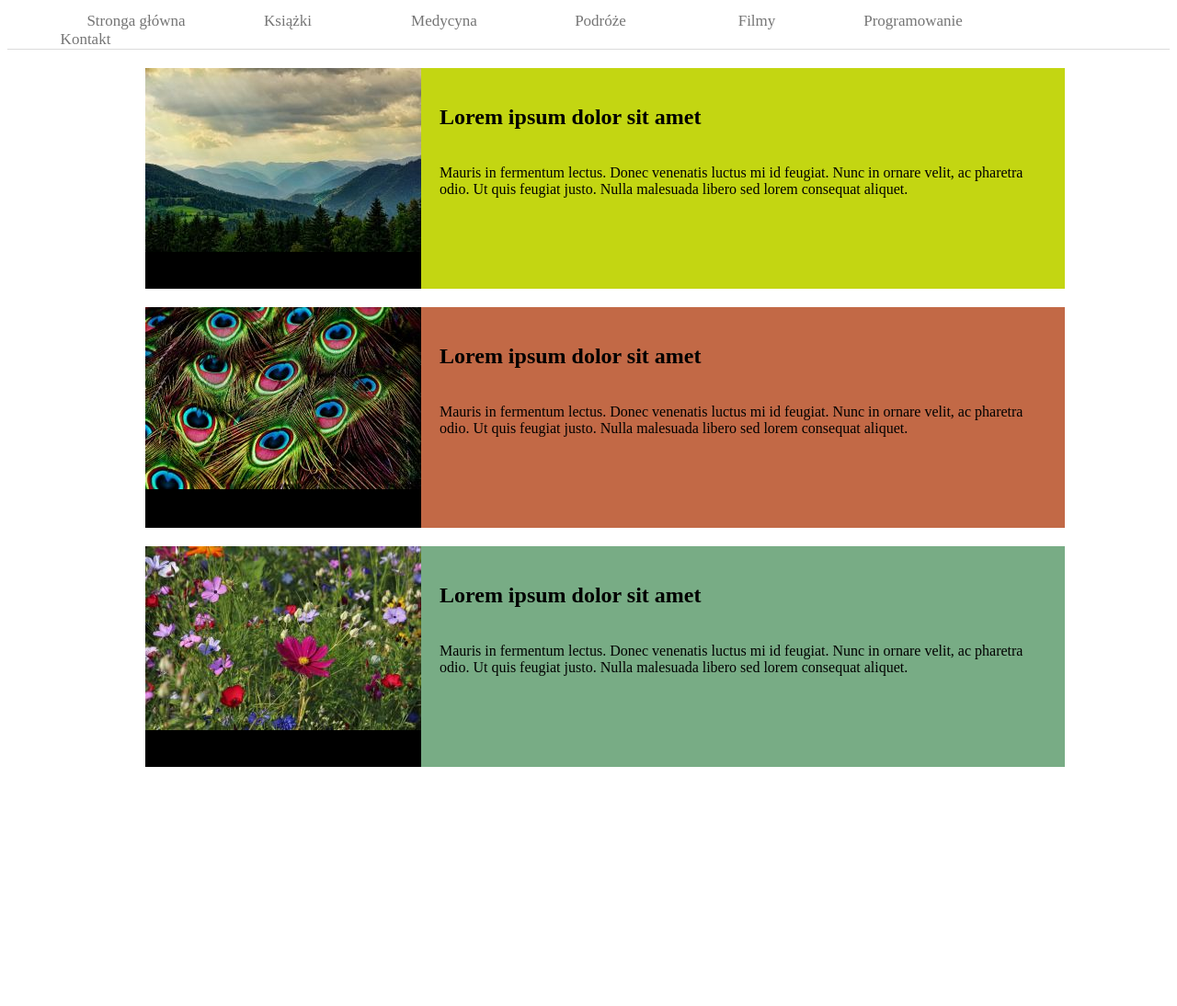
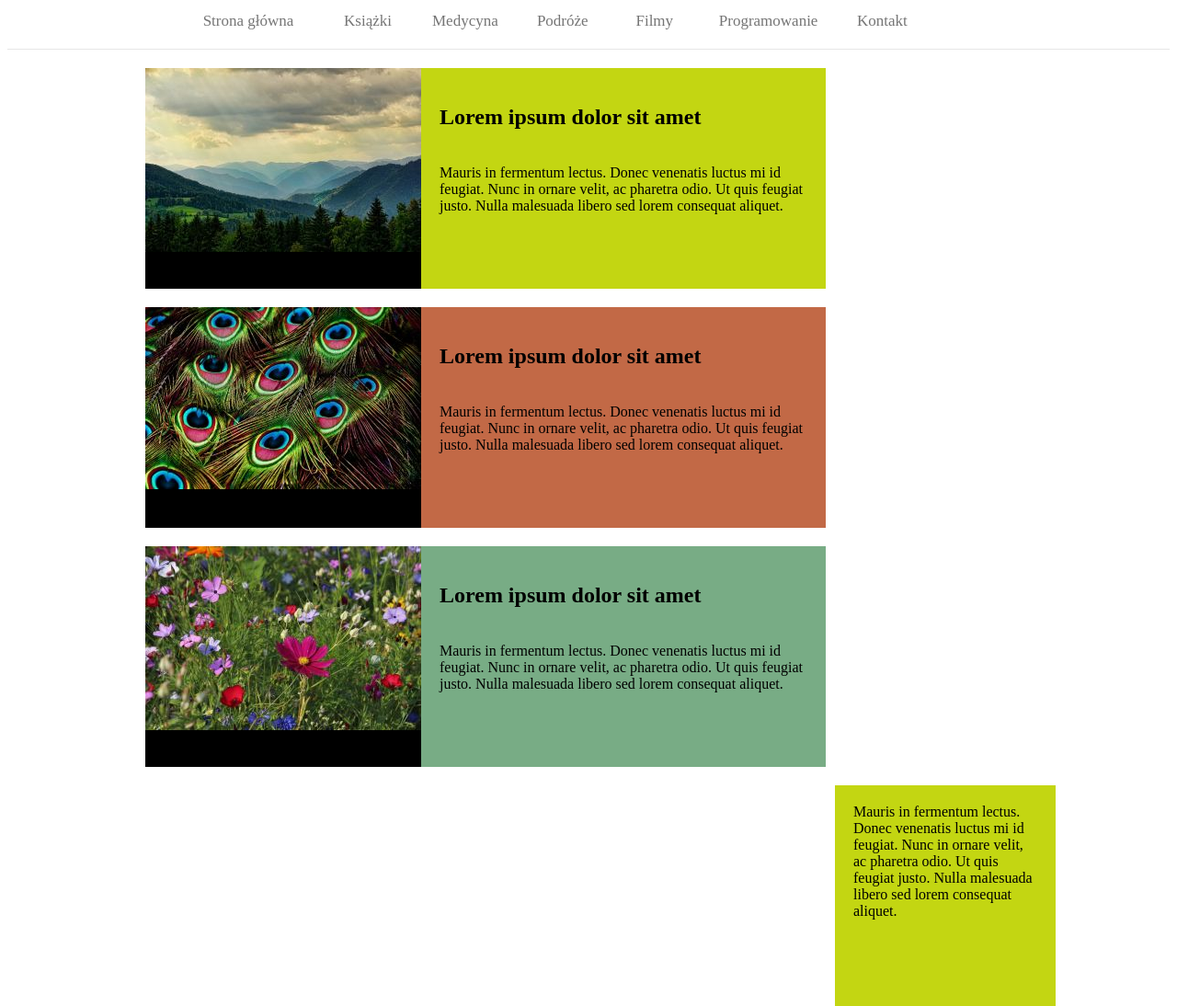
Before and after one commit to su-35/projektBloga, a plain HTML site: page index.html in a window 1280 px wide. Shown: the part 131-1225 px from the top of the page at 92% size. Before the commit the page ends 973 px from the top, so only its background shows below. Drawn offline with Linux system fonts and the light colour scheme; a web font is replaced by a local one.

Commit message:
zmiana menu i contentu

```diff
--- a/index.html
+++ b/index.html
@@ -16,13 +16,15 @@
 
         </div>
         <div class="menu">
-            <div class="mp">Stronga główna</div>
+            <div class="menu1">
+                <div class="mp">Strona główna</div>
                 <div class="books">Książki</div>
                 <div class="films">Medycyna</div>
                 <div class="travels">Podróże</div>
                 <div class="medicine">Filmy</div>
                 <div class="programming">Programowanie</div>
                 <div class="contact">Kontakt</div>
+            </div>
         </div>
 
         <div style="clear:both"></div>
@@ -57,7 +59,7 @@
         </div>
 
 
-        <div class="aboutme">
+        <div class="aboutme">Mauris in fermentum lectus. Donec venenatis luctus mi id feugiat. Nunc in ornare velit, ac pharetra odio. Ut quis feugiat justo. Nulla malesuada libero sed lorem consequat aliquet.
 
         </div>
         <div class="footer">
--- a/style.css
+++ b/style.css
@@ -25,6 +25,8 @@ body
 }
 .menu
 {
+    margin-left: auto;
+    margin-right: auto;
     height:25px;
     padding-top: 15px;
     padding-bottom: 15px;
@@ -34,7 +36,17 @@ body
     color:#757575;
     border-top: 1px solid;
     border-bottom: 1px solid;
-    border-color:#dbdbdb;
+    border-color:#e6e6e6;
+}
+.menu1
+{
+    width: 900px;
+    margin-left: auto;
+    margin-right:auto;
+    height:24px;
+    background-color: #ffffff;
+
+
 }
 .mp
 {
@@ -42,7 +54,7 @@ body
     width: 120px;
     background-color: #ffffff;
     text-align: center;
-    padding-left: 80px;
+    padding-left: 20px;
     padding-right: 20px;
 
 }
@@ -55,7 +67,7 @@ body
 .books
 {
     float: left;
-    min-width: 130px;
+    width: 60px;
     background-color: #ffffff;
     text-align: center;
     padding-left: 20px;
@@ -71,7 +83,7 @@ body
 .films
 {
     float: left;
-    min-width: 130px;
+    min-width: 60px;
     background-color: #ffffff;
     text-align: center;
     padding-left: 20px;
@@ -87,7 +99,7 @@ body
 .travels
 {
     float: left;
-    min-width: 130px;
+    min-width: 60px;
     background-color: #ffffff;
     text-align: center;
     padding-left: 20px;
@@ -104,7 +116,7 @@ body
 .medicine
 {
     float: left;
-    min-width: 130px;
+    min-width: 60px;
     background-color: #ffffff;
     text-align: center;
     padding-left: 20px;
@@ -120,7 +132,7 @@ body
 .programming
 {
     float: left;
-    min-width: 130px;
+    min-width: 60px;
     background-color: #ffffff;
     text-align: center;
     padding-left: 20px;
@@ -136,11 +148,11 @@ body
 .contact
 {
     float: left;
-    min-width: 130px;
+    min-width: 60px;
     background-color: #ffffff;
     text-align: center;
     padding-left: 20px;
-    padding-right: 50px;
+    padding-right: 20px;
 
 }
 .contact:hover
@@ -148,6 +160,10 @@ body
     cursor: pointer;
     background-color: #ebebebf3;
     color:#000000;
+}
+.container
+{
+    width: 1000px;
 }
 .postcard
 {
@@ -165,8 +181,19 @@ body
     margin-left:500;
     height:200px;
     padding: 20px;
-    width: 660px;
+    width: 400px;
     margin-left:470;
+    background-color: #c3d612;
+}
+.aboutme
+{
+    float: left;
+    margin-top:20px;
+    margin-left:900px;
+    height:200px;
+    padding: 20px;
+    width: 200px;
+
     background-color: #c3d612;
 }
 .text2
@@ -176,7 +203,7 @@ body
     margin-left:500;
     height:200px;
     padding: 20px;
-    width: 660px;
+    width: 400px;
     margin-left:470;
     background-color: #c26946;
 
@@ -188,7 +215,7 @@ body
     margin-left:500;
     height:200px;
     padding: 20px;
-    width: 660px;
+    width: 400px;
     margin-left:470;
     background-color: #78ac85;
 
```
Lines whose indentation alone changed are shown as unchanged.
